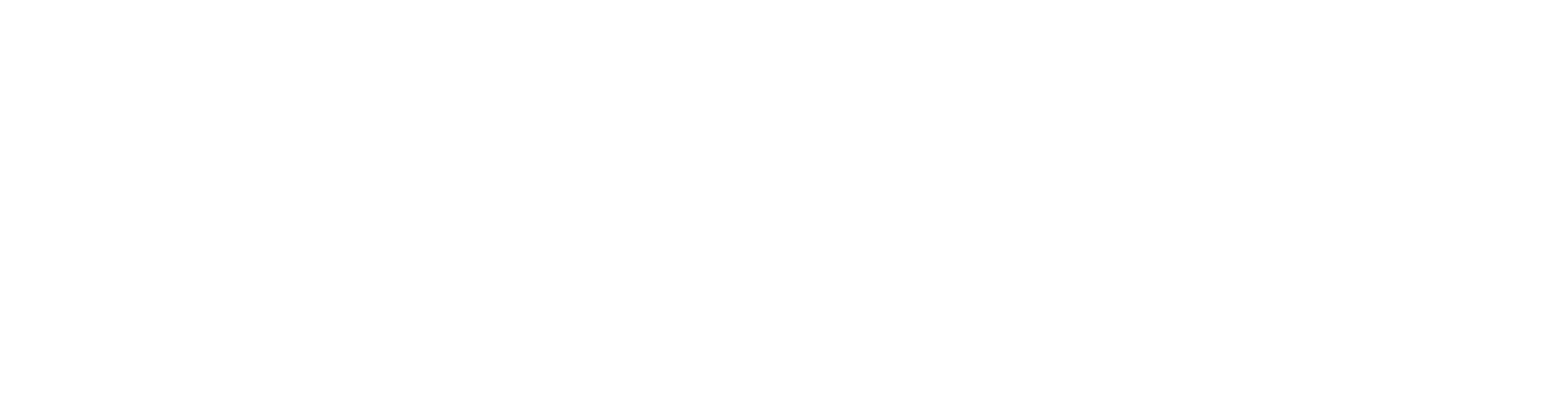
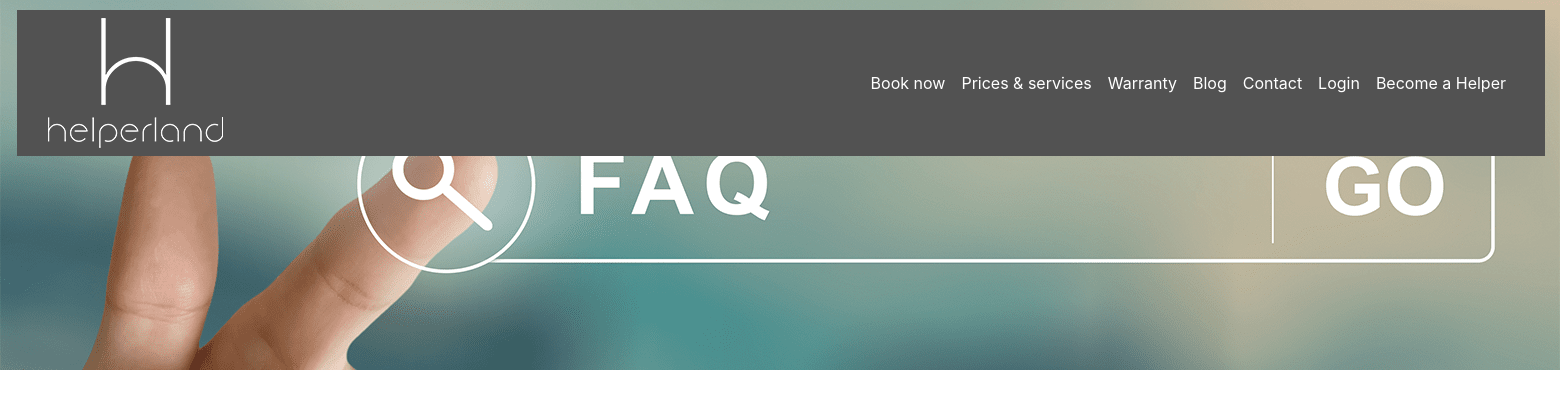
Before and after one commit to deep-santani/Helperland, a plain HTML site: page Faq/index.html in a window 1280 px wide. Shown: the whole page, 1560 px wide, since content can reach past the window. Drawn offline with nearby package versions, Linux system fonts and the light colour scheme.

Commit message:
Add files via upload

```diff
--- /dev/null
+++ b/Faq/css/style.css
@@ -0,0 +1,21 @@
+* {
+    padding: 0;
+    margin: 0;
+    text-decoration: none;
+    list-style: none;
+    box-sizing: border-box;
+}
+.background{
+    background-image: url("../image/faq-banner.png");
+    width: 1560px;
+    height: 370px;
+    margin: 64px 0 40px;
+    margin: 0 0 87px;
+    padding: 10px 15px 33px 17px;
+    overflow: hidden;
+    object-fit: contain;
+    background-position: center;
+}
+.navfaq{
+    background-color: #525252;
+}
--- a/Faq/index.html
+++ b/Faq/index.html
@@ -1,12 +1,60 @@
 <!DOCTYPE html>
 <html lang="en">
-<head>
-    <meta charset="UTF-8">
-    <meta http-equiv="X-UA-Compatible" content="IE=edge">
-    <meta name="viewport" content="width=device-width, initial-scale=1.0">
-    <title>Document</title>
-</head>
+    <head>
+        <meta charset="UTF-8">
+        <meta http-equiv="X-UA-Compatible" content="IE=edge">
+        <meta name="viewport" content="width=device-width, initial-scale=1.0">
+
+        <link rel="stylesheet" href="https://maxcdn.bootstrapcdn.com/bootstrap/4.5.2/css/bootstrap.min.css">
+
+        <link rel="stylesheet" href="https://cdnjs.cloudflare.com/ajax/libs/font-awesome/4.7.0/css/font-awesome.min.css">
+        <link rel="stylesheet" href="css/style.css">
+
+        <title>FAQ</title>
+    </head>
 <body>
+    <!-- Heading -->
+    <header>
+
+        <div class="container-fluid background">
+
+            <nav class="navbar navbar-expand-lg  navbar-dark navfaq">
+                <div class="container-fluid">
+                    <img src="image/white-logo-transparent-background.png">
+
+                        <button class="navbar-toggler" type="button" data-toggle="collapse" data-target="#collapsenavbar">
+                            <span class="navbar-toggler-icon"></span>
+                        </button>
+                    <div class="collapse navbar-collapse" id="collapsenavbar">
+                        <ul class="navbar-nav ml-auto text-center">
+                            <li class="nav-item">
+                                <a href="" class="nav-link text-white "><span>Book now</span></a>
+                            </li>
+                            <li class="nav-item">
+                                <a href="" class="nav-link text-white"><span>Prices & services</span></a>
+                            </li>
+                            <li class="nav-item">
+                                <a href="" class="nav-link text-white"><span>Warranty</span></a>
+                            </li>
+                            <li class="nav-item">
+                                <a href="#blog" class="nav-link text-white"><span>Blog</span></a>
+                            </li>
+                            <li class="nav-item">
+                                <a href="" class="nav-link text-white"><span>Contact</span></a>
+                            </li>
+                            <li class="nav-item">
+                                <a href="" class="nav-link text-white"><span >Login</span></a>
+                            </li>
+                            <li class="nav-item">
+                                <a href="" class="nav-link text-white "><span>Become a Helper</span></a>
+                            </li>
+                        </ul>
+                    </div>
+                </div>
+            </nav>
+        </div>
+    </header>
+
 
 </body>
 </html>
```
Also changed, not shown: Faq/image/down-arrow.png (added), Faq/image/faq-banner.png (added), Faq/image/forma-1-copy-5.png (added), Faq/image/right-arrow.png (added), Faq/image/separator.png (added), Faq/image/white-logo-transparent-background.png (added).
